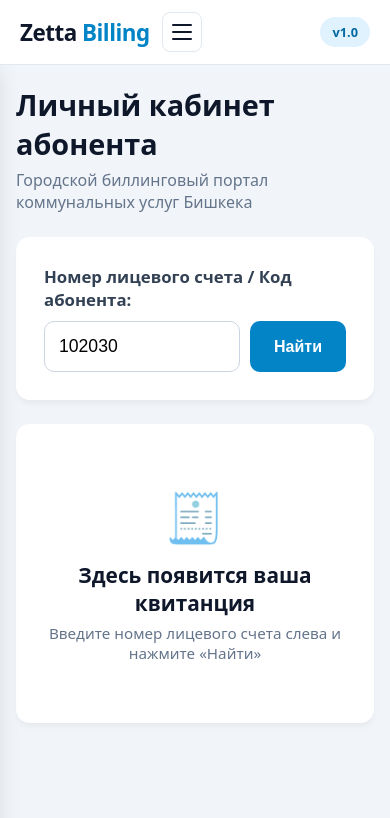
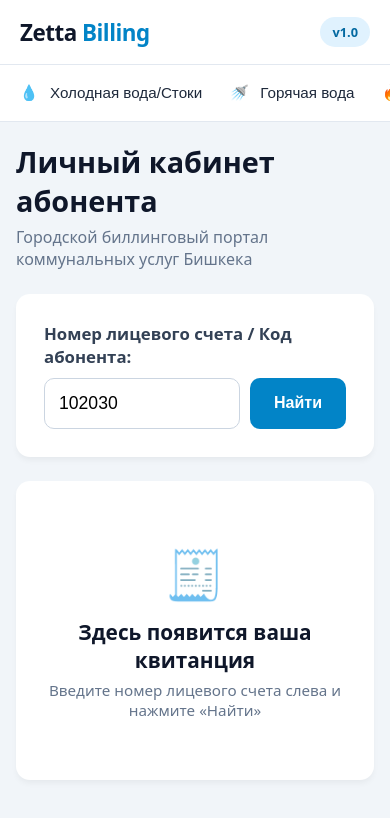
Before and after one commit to Abdu1az1z01/communal-frontend, an Angular app: page / in a window 390 px wide. Shown: the top 818 px of the page. Built offline with nearby package versions, Linux system fonts and the light colour scheme.

Commit message:
Replace hamburger menu with always-visible services list under the title
Co-Authored-By: Claude Opus 5.5 <noreply@anthropic.com>
Claude-Session: https://claude.ai/code/session_01Vtok3frftmaaJBmUXZVgV6

```diff
--- a/src/app/app.component.html
+++ b/src/app/app.component.html
@@ -1,27 +1,13 @@
 <div class="app">
 
-  <!-- Шапка Zetta Billing: на всю ширину, логотип и кнопка меню в левом верхнем углу -->
+  <!-- Шапка Zetta Billing: название в левом верхнем углу -->
   <header class="topbar">
-    <div class="brand">
-      <h1 class="brand-title">Zetta <span>Billing</span></h1>
-      <button
-        type="button"
-        class="burger"
-        [class.open]="isMenuOpen()"
-        (click)="toggleMenu($event)"
-        aria-label="Открыть меню услуг"
-        [attr.aria-expanded]="isMenuOpen()">
-        <span></span>
-        <span></span>
-        <span></span>
-      </button>
-    </div>
-
+    <h1 class="brand-title">Zetta <span>Billing</span></h1>
     <span class="version">v1.0</span>
   </header>
 
-  <!-- Боковое меню коммунальных услуг, выезжает слева (список берётся из services в app.component.ts) -->
-  <nav class="sidebar" [class.open]="isMenuOpen()" (click)="$event.stopPropagation()">
+  <!-- Коммунальные услуги: всегда видны слева под названием (список берётся из services в app.component.ts) -->
+  <nav class="sidebar">
     <div class="menu-title">Коммунальные услуги</div>
     @for (service of services; track service.id) {
       <button
--- a/src/app/app.component.ts
+++ b/src/app/app.component.ts
@@ -1,4 +1,4 @@
-import { Component, HostListener, inject, signal } from '@angular/core';
+import { Component, inject, signal } from '@angular/core';
 import { CommonModule } from '@angular/common';
 import { FormsModule } from '@angular/forms';
 import { BillingService } from './billing.service';
@@ -20,7 +20,7 @@ export interface UtilityService {
 export class AppComponent {
   private billingService = inject(BillingService);
 
-  // Список услуг в меню «три полоски». Чтобы добавить/убрать/переименовать услугу — меняйте здесь.
+  // Список услуг в левом меню. Чтобы добавить/убрать/переименовать услугу — меняйте здесь.
   services: UtilityService[] = [
     { id: 'cold-water', name: 'Холодная вода/Стоки', icon: '💧' },
     { id: 'hot-water', name: 'Горячая вода', icon: '🚿' },
@@ -29,7 +29,6 @@ export class AppComponent {
     { id: 'gas', name: 'Газ', icon: '⛽' }
   ];
 
-  isMenuOpen = signal<boolean>(false);
   selectedService = signal<UtilityService | null>(null);
 
   searchAccount = signal<string>('102030');
@@ -39,20 +38,8 @@ export class AppComponent {
   errorMessage = signal<string>('');
   successMessage = signal<string>('');
 
-  toggleMenu(event: MouseEvent): void {
-    event.stopPropagation();
-    this.isMenuOpen.update(open => !open);
-  }
-
   selectService(service: UtilityService): void {
     this.selectedService.set(service);
-    this.isMenuOpen.set(false);
-  }
-
-  // Закрываем меню при клике в любом месте страницы
-  @HostListener('document:click')
-  closeMenu(): void {
-    this.isMenuOpen.set(false);
   }
 
   onSearch(): void {
--- a/src/app/app.css
+++ b/src/app/app.css
@@ -18,12 +18,6 @@
   padding: 0 20px;
   background: #ffffff;
   border-bottom: 1px solid #e2e8f0;
-}
-
-.brand {
-  display: flex;
-  align-items: center;
-  gap: 12px;
 }
 
 .brand-title {
@@ -53,60 +47,19 @@
   font-weight: 600;
 }
 
-/* ===== Кнопка «три полоски» ===== */
-.burger {
-  width: 40px;
-  height: 40px;
-  display: flex;
-  flex-direction: column;
-  justify-content: center;
-  align-items: center;
-  gap: 5px;
-  background: #ffffff;
-  border: 1px solid #e2e8f0;
-  border-radius: 8px;
-  cursor: pointer;
-  padding: 0;
-}
-
-.burger:hover {
-  background: #f8fafc;
-}
-
-.burger span {
-  display: block;
-  width: 20px;
-  height: 2px;
-  background: #0f172a;
-  border-radius: 2px;
-  transition: transform 0.2s, opacity 0.2s;
-}
-
-/* Когда меню открыто — полоски превращаются в крестик */
-.burger.open span:nth-child(1) { transform: translateY(7px) rotate(45deg); }
-.burger.open span:nth-child(2) { opacity: 0; }
-.burger.open span:nth-child(3) { transform: translateY(-7px) rotate(-45deg); }
-
-/* ===== Боковое меню слева ===== */
+/* ===== Меню услуг слева (всегда открыто) ===== */
 .sidebar {
   position: fixed;
   top: 64px;               /* сразу под шапкой (= высота .topbar) */
   left: 0;
   bottom: 0;
   z-index: 15;
-  width: 10vw;             /* ширина меню: ровно 1/10 ширины экрана */
+  width: 10vw;             /* ширина меню: 1/10 ширины экрана */
   box-sizing: border-box;  /* отступы внутри считаются в эти 10% */
   background: #ffffff;
   border-right: 1px solid #e2e8f0;
-  box-shadow: 4px 0 20px -5px rgba(0, 0, 0, 0.1);
   padding: 12px 8px;
   overflow-y: auto;
-  transform: translateX(-100%);   /* по умолчанию спрятано за левым краем */
-  transition: transform 0.25s ease;
-}
-
-.sidebar.open {
-  transform: translateX(0);
 }
 
 .menu-title {
@@ -161,9 +114,12 @@
 
 /* ===== Основное содержимое ===== */
 .content {
+  margin-left: 10vw;       /* отступ под меню слева (= ширина .sidebar) */
+  padding: 32px 40px;
+}
+
+.content > * {
   max-width: 1400px;       /* максимальная ширина содержимого на больших мониторах */
-  margin: 0 auto;
-  padding: 32px 40px;
 }
 
 .page-head {
@@ -346,8 +302,21 @@
 }
 
 @media (max-width: 768px) {
-  .content { padding: 20px 16px; }
-  .sidebar { width: 70vw; }   /* на телефоне 1/10 экрана слишком узко */
+  .content { padding: 20px 16px; margin-left: 0; }
+
+  /* на телефоне меню становится строкой под названием, её можно листать вбок */
+  .sidebar {
+    position: static;
+    width: auto;
+    display: flex;
+    gap: 6px;
+    overflow-x: auto;
+    border-right: none;
+    border-bottom: 1px solid #e2e8f0;
+    padding: 8px;
+  }
+  .sidebar .menu-title { display: none; }
+  .sidebar .menu-item { width: auto; white-space: nowrap; }
   .brand-title { font-size: 1.4rem; }
   .amount-box { flex-direction: column; align-items: flex-start; }
   .amount-box .text-right { text-align: left; }
```
